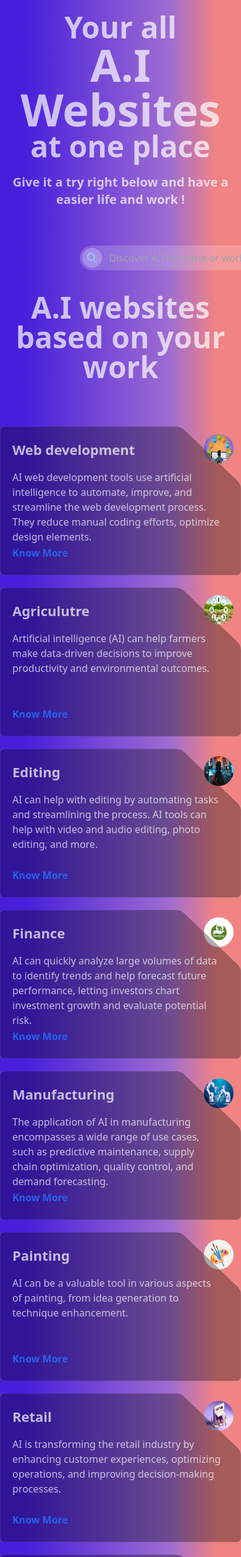
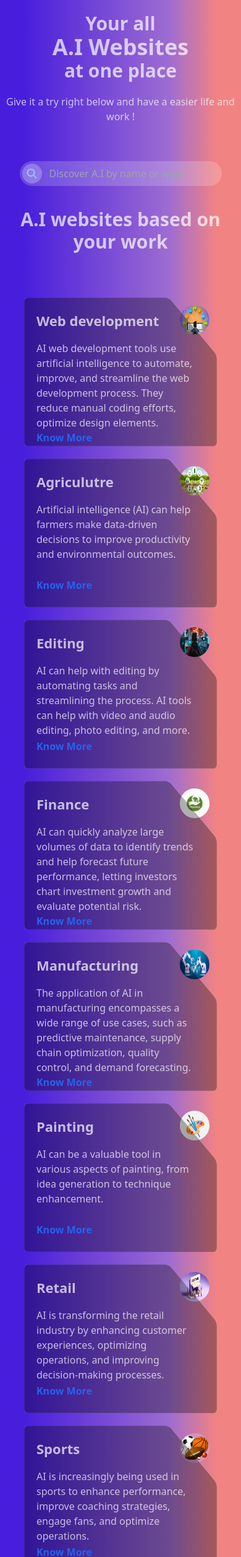
Before and after one commit to sandeep1162001/Integrated-AI, a Flask app: page /home in a window 390 px wide. Shown: the part 88-2600 px from the top of the page at 62% size. Run offline with Flask 3, Linux system fonts and the light colour scheme; a user stored in the database is signed in; data comes from the database, SQL or seed files in the repository; some libraries are stand-ins or nearby versions.

Commit message:
responsive

```diff
--- a/templates/home.html
+++ b/templates/home.html
@@ -5,14 +5,14 @@
 <!--search bar-->
 <div>
     <div class="text-center py-5">
-        <h1 class="text-[#FFFFFFB3] font-bold text-5xl">
-            Your all<br> <span id="searchHeading" class="font-bold text-7xl">A.I Websites</span><br> at one place
+        <h1 class="text-[#FFFFFFB3] font-bold text-3xl lg:text-5xl">
+            Your all<br> <span id="searchHeading" class="font-bold text-4xl lg:text-7xl">A.I Websites</span><br> at one place
         </h1>
-        <p class="py-5 text-[#FFFFFFB3] font-bold text-xl">
+        <p class="py-5 text-[#FFFFFFB3] lg:font-bold lg:text-xl">
             Give it a try right below and have a easier life and work !
         </p>
     </div>
-    <div class="mx-[33%]">
+    <div class=" lg:mx-[33%] flex justify-center">
         <form action="" class="space-y-6 py-5">
             <div class="relative">
 
@@ -21,7 +21,7 @@
                     <i class="fa-solid fa-magnifying-glass"></i>
                 </div>
                 <input type="search" placeholder="Discover A.I by name or work"
-                    class="w-[480px] bg-[#FFFFFF30] py-2 px-12 rounded-full text-white ">
+                    class=" w-fit lg:w-[480px] bg-[#FFFFFF30] py-2 px-12 rounded-full text-white ">
             </div>
         </form>
     </div>
@@ -29,10 +29,10 @@
 <!--A.I based on work-->
 <div>
     <div>
-        <h2 class=" text-center text-5xl py-4 font-bold text-[#FFFFFFB3]"> A.I websites based on your work</h2>
-        <div class="grid grid-cols-1 md:grid-cols-2 lg:grid-cols-3  max-w-[1080px] gap-5 my-14 mx-auto">
+        <h2 class=" text-center text-3xl lg:text-5xl py-4 font-bold text-[#FFFFFFB3]"> A.I websites based on your work</h2>
+        <div class="grid grid-cols-1 md:grid-cols-2 lg:grid-cols-3  max-w-[1080px] gap-5 my-14 mx-auto grid place-items-center">
             <!--box1-->
-            <div class="w-full min-h-[15rem] relative cursor-pointer">
+            <div class=" w-[80%] lg:w-full min-h-[15rem] relative cursor-pointer">
                 <!-- box icon -->
                 <img src="{{ url_for('static', filename='images/web development.png') }}"
                     class="bg-[#FFFFFF30] absolute right-3 top-3 w-12 h-12 rounded-full z-[80]" />
@@ -71,7 +71,7 @@
                 </div>
             </div>
             <!--box2-->
-            <div class="w-full min-h-[15rem] relative cursor-pointer">
+            <div class="w-[80%] lg:w-full min-h-[15rem] relative cursor-pointer">
                 <!-- box icon -->
                 <img src="{{ url_for('static', filename='images/agriculture-logo.jpg') }}"
                     class="bg-[#FFFFFF30] absolute right-3 top-3 w-12 h-12 rounded-full z-[80]" />
@@ -109,7 +109,7 @@
                 </div>
             </div>
             <!--box3-->
-            <div class="w-full min-h-[15rem] relative cursor-pointer">
+            <div class="w-[80%] lg:w-full min-h-[15rem] relative cursor-pointer">
                 <!-- box icon -->
                 <img src="{{ url_for('static', filename='images/editing logo.jpeg') }}"
                     class="bg-[#FFFFFF30] absolute right-3 top-3 w-12 h-12 rounded-full z-[80]" />
@@ -146,7 +146,7 @@
                 </div>
             </div>
             <!--box4-->
-            <div class="w-full min-h-[15rem] relative cursor-pointer">
+            <div class="w-[80%] lg:w-full min-h-[15rem] relative cursor-pointer">
                 <!-- box icon -->
                 <img src="{{ url_for('static', filename='images/finance-logo.jpg') }}"
                     class="bg-[#FFFFFF30] absolute right-3 top-3 w-12 h-12 rounded-full z-[80]" />
@@ -184,7 +184,7 @@
                 </div>
             </div>
             <!--box5-->
-            <div class="w-full min-h-[15rem] relative cursor-pointer">
+            <div class="w-[80%] lg:w-full min-h-[15rem] relative cursor-pointer">
                 <!-- box icon -->
                 <img src="{{ url_for('static', filename='images/AI-In-Manufacturing-logo.jpg') }}"
                     class="bg-[#FFFFFF30] absolute right-3 top-3 w-12 h-12 rounded-full z-[80]" />
@@ -223,7 +223,7 @@
                 </div>
             </div>
             <!--box6-->
-            <div class="w-full min-h-[15rem] relative cursor-pointer">
+            <div class="w-[80%] lg:w-full min-h-[15rem] relative cursor-pointer">
                 <!-- box icon -->
                 <img src="{{ url_for('static', filename='images/painting-logo.png') }}"
                     class="bg-[#FFFFFF30] absolute right-3 top-3 w-12 h-12 rounded-full z-[80]" />
@@ -260,7 +260,7 @@
                 </div>
             </div>
             <!--box7-->
-            <div class="w-full min-h-[15rem] relative cursor-pointer">
+            <div class="w-[80%] lg:w-full min-h-[15rem] relative cursor-pointer">
                 <!-- box icon -->
                 <img src="{{ url_for('static', filename='images/retail-logo.jpeg') }}"
                     class="bg-[#FFFFFF30] absolute right-3 top-3 w-12 h-12 rounded-full z-[80]" />
@@ -297,7 +297,7 @@
                 </div>
             </div>
             <!--box8-->
-            <div class="w-full min-h-[15rem] relative cursor-pointer">
+            <div class="w-[80%] lg:w-full min-h-[15rem] relative cursor-pointer">
                 <!-- box icon -->
                 <img src="{{ url_for('static', filename='images/sports-logo.png') }}"
                     class="bg-[#FFFFFF30] absolute right-3 top-3 w-12 h-12 rounded-full z-[80]" />
@@ -334,7 +334,7 @@
                 </div>
             </div>
             <!--box9-->
-            <div class="w-full min-h-[15rem] relative cursor-pointer">
+            <div class="w-[80%] lg:w-full min-h-[15rem] relative cursor-pointer">
                 <!-- box icon -->
                 <img src="{{ url_for('static', filename='images/transport-logo.jpg') }}"
                     class="bg-[#FFFFFF30] absolute right-3 top-3 w-12 h-12 rounded-full z-[80]" />
@@ -376,10 +376,10 @@
 <!--most used A.I section-->
 <div>
     <div>
-        <h2 class=" text-center text-5xl py-4 font-bold text-[#FFFFFFB3]"> Most used A.I websites</h2>
-        <div class="grid grid-cols-1 md:grid-cols-2 lg:grid-cols-3  max-w-[1080px] gap-5 my-14 mx-auto">
+        <h2 class=" text-center text-3xl lg:text-5xl py-4 font-bold text-[#FFFFFFB3]"> Most used A.I websites</h2>
+        <div class="grid grid-cols-1 md:grid-cols-2 lg:grid-cols-3  max-w-[1080px] gap-5 my-14 mx-auto grid place-items-center">
             <!--box1-->
-            <div class="w-full min-h-[15rem] relative cursor-pointer">
+            <div class="w-[80%] lg:w-full min-h-[15rem] relative cursor-pointer">
                 <!-- box icon -->
                 <img src="{{ url_for('static', filename='images/chatgpt logo.png') }}"
                     class="bg-[#FFFFFF30] absolute right-3 top-3 w-12 h-12 rounded-full z-[80]" />
@@ -417,7 +417,7 @@
             </div>
 
             <!--box2-->
-            <div class="w-full min-h-[15rem] relative cursor-pointer">
+            <div class="w-[80%] lg:w-full min-h-[15rem] relative cursor-pointer">
                 <!-- box icon -->
                 <img src="{{ url_for('static', filename='images/blackboxai-logo-org.png') }}"
                     class="bg-[#FFFFFF30] absolute right-3 top-3 w-12 h-12 rounded-full z-[80]" />
@@ -455,7 +455,7 @@
             </div>
 
             <!--box3-->
-            <div class="w-full min-h-[15rem] relative cursor-pointer">
+            <div class="w-[80%] lg:w-full min-h-[15rem] relative cursor-pointer">
                 <!-- box icon -->
                 <img src="{{ url_for('static', filename='images/gemini-logo.png') }}"
                     class="bg-[#FFFFFF30] absolute right-3 top-3 w-12 h-12 rounded-full z-[80]" />
@@ -497,11 +497,11 @@
 <!--newly launched A.I section-->
 <div>
     <div>
-        <h2 class=" text-center text-5xl py-4 font-bold text-[#FFFFFFB3] cursor-pointer"> <a href="/newai">Newly
+        <h2 class=" text-center text-3xl lg:text-5xl py-4 font-bold text-[#FFFFFFB3] cursor-pointer"> <a href="/newai">Newly
                 launched A.I websites</a></h2>
-        <div class="grid grid-cols-1 md:grid-cols-2 lg:grid-cols-3  max-w-[1080px] gap-5 my-14 mx-auto">
+        <div class="grid grid-cols-1 md:grid-cols-2 lg:grid-cols-3  max-w-[1080px] gap-5 my-14 mx-auto grid place-items-center">
             <!--box1-->
-            <div class="w-full min-h-[15rem] relative cursor-pointer">
+            <div class="w-[80%] lg:w-full min-h-[15rem] relative cursor-pointer">
                 <!-- box icon -->
                 <img src="{{ url_for('static', filename='images/sourcery-logo.png') }}"
                     class="bg-[#FFFFFF30] absolute right-3 top-3 w-12 h-12 rounded-full z-[80]" />
@@ -539,7 +539,7 @@
             </div>
 
             <!--box2-->
-            <div class="w-full min-h-[15rem] relative cursor-pointer">
+            <div class="w-[80%] lg:w-full min-h-[15rem] relative cursor-pointer">
                 <!-- box icon -->
                 <img src="{{ url_for('static', filename='images/synk-logo.png') }}"
                     class="bg-[#FFFFFF30] absolute right-3 top-3 w-12 h-12 rounded-full z-[80]" />
@@ -576,7 +576,7 @@
             </div>
 
             <!--box3-->
-            <div class="w-full min-h-[15rem] relative cursor-pointer">
+            <div class="w-[80%] lg:w-full min-h-[15rem] relative cursor-pointer">
                 <!-- box icon -->
                 <img src="{{ url_for('static', filename='images/tabnine-logo.png') }}"
                     class="bg-[#FFFFFF30] absolute right-3 top-3 w-12 h-12 rounded-full z-[80]" />
@@ -618,11 +618,11 @@
 <!--top free-->
 <div>
     <div>
-        <h2 class=" text-center text-5xl py-4 font-bold text-[#FFFFFFB3] cursor-pointer"><a href="/freeai">Top free A.I
+        <h2 class=" text-center text-3xl lg:text-5xl py-4 font-bold text-[#FFFFFFB3] cursor-pointer"><a href="/freeai">Top free A.I
                 websites</a></h2>
-        <div class="grid grid-cols-1 md:grid-cols-2 lg:grid-cols-3  max-w-[1080px] gap-5 my-14 mx-auto">
+        <div class="grid grid-cols-1 md:grid-cols-2 lg:grid-cols-3  max-w-[1080px] gap-5 my-14 mx-auto grid place-items-center">
             <!--box1-->
-            <div class="w-full min-h-[15rem] relative cursor-pointer">
+            <div class="w-[80%] lg:w-full min-h-[15rem] relative cursor-pointer">
                 <!-- box icon -->
                 <img src="{{ url_for('static', filename='images/gemini-logo.png') }}"
                     class="bg-[#FFFFFF30] absolute right-3 top-3 w-12 h-12 rounded-full z-[80]" />
@@ -660,7 +660,7 @@
             </div>
 
             <!--box2-->
-            <div class="w-full min-h-[15rem] relative cursor-pointer">
+            <div class="w-[80%] lg:w-full min-h-[15rem] relative cursor-pointer">
                 <!-- box icon -->
                 <img src="{{ url_for('static', filename='images/chatgpt logo.png') }}"
                     class="bg-[#FFFFFF30] absolute right-3 top-3 w-12 h-12 rounded-full z-[80]" />
@@ -698,7 +698,7 @@
             </div>
 
             <!--box3-->
-            <div class="w-full min-h-[15rem] relative cursor-pointer">
+            <div class="w-[80%] lg:w-full min-h-[15rem] relative cursor-pointer">
                 <!-- box icon -->
                 <img src="{{ url_for('static', filename='images/github-logo.webp') }}"
                     class="bg-[#FFFFFF30] absolute right-3 top-3 w-12 h-12 rounded-full z-[80]" />
@@ -740,11 +740,11 @@
 <!--top paid-->
 <div>
     <div>
-        <h2 class=" text-center text-5xl py-4 font-bold text-[#FFFFFFB3] cursor-pointer"> <a href="/paidai">Top paid A.I
+        <h2 class=" text-center text-3xl lg:text-5xl py-4 font-bold text-[#FFFFFFB3] cursor-pointer"> <a href="/paidai">Top paid A.I
                 websites</a></h2>
-        <div class="grid grid-cols-1 md:grid-cols-2 lg:grid-cols-3  max-w-[1080px] gap-5 my-14 mx-auto">
+        <div class="grid grid-cols-1 md:grid-cols-2 lg:grid-cols-3  max-w-[1080px] gap-5 my-14 mx-auto grid place-items-center">
             <!--box1-->
-            <div class="w-full min-h-[15rem] relative cursor-pointer">
+            <div class="w-[80%] lg:w-full min-h-[15rem] relative cursor-pointer">
                 <!-- box icon -->
                 <img src="{{ url_for('static', filename='images/blackboxai-logo-org.png') }}"
                     class="bg-[#FFFFFF30] absolute right-3 top-3 w-12 h-12 rounded-full z-[80]" />
@@ -782,7 +782,7 @@
             </div>
 
             <!--box2-->
-            <div class="w-full min-h-[15rem] relative cursor-pointer">
+            <div class="w-[80%] lg:w-full min-h-[15rem] relative cursor-pointer">
                 <!-- box icon -->
                 <img src="{{ url_for('static', filename='images/chatgpt logo.png') }}"
                     class="bg-[#FFFFFF30] absolute right-3 top-3 w-12 h-12 rounded-full z-[80]" />
@@ -820,7 +820,7 @@
             </div>
 
             <!--box3-->
-            <div class="w-full min-h-[15rem] relative cursor-pointer">
+            <div class="w-[80%] lg:w-full min-h-[15rem] relative cursor-pointer">
                 <!-- box icon -->
                 <img src="{{ url_for('static', filename='images/synk-logo.png') }}"
                     class="bg-[#FFFFFF30] absolute right-3 top-3 w-12 h-12 rounded-full z-[80]" />
```
